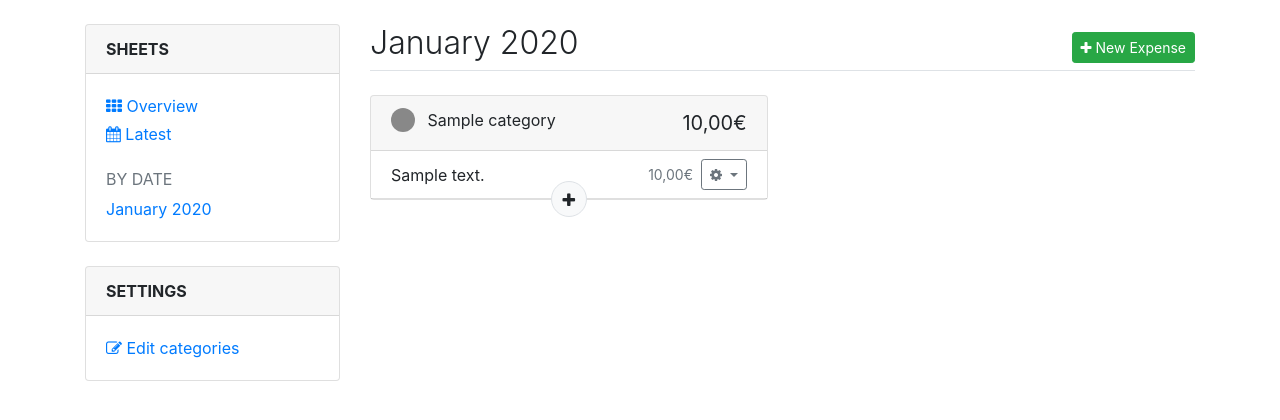
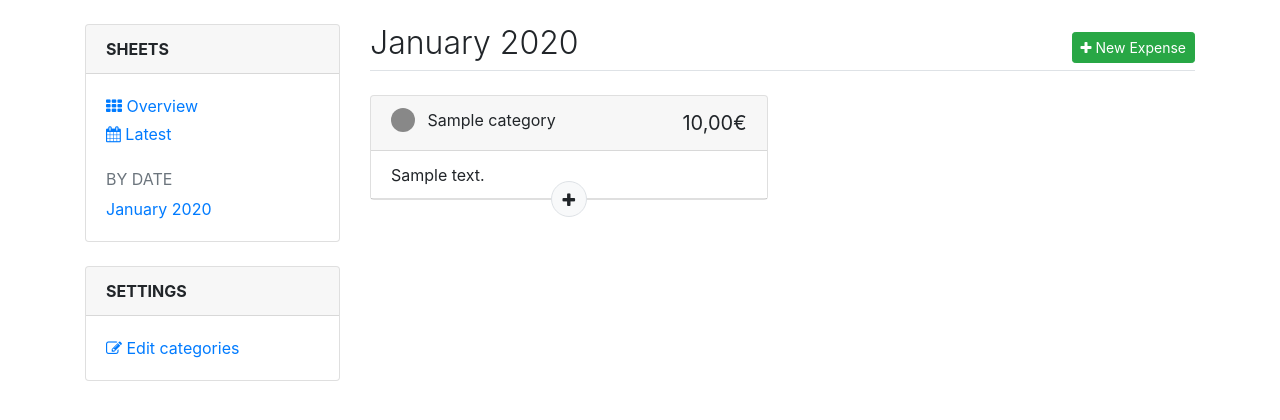
Before and after one commit to lebriton/ihatetobudget, a Django app: page /sheets/2020/1/ in a window 1280 px wide. Shown: the part 56-476 px from the top of the page. Run offline with Django 3.2, Linux system fonts and the light colour scheme; a user stored in the database is signed in; tables that the repository leaves empty hold one stand-in row (values such as "Sample post"); some libraries are stand-ins or nearby versions.

Commit message:
sheet: only show the expense's menu and amount when hovered

```diff
--- a/sheets/template/sheets/sheet.html
+++ b/sheets/template/sheets/sheet.html
@@ -31,12 +31,12 @@
           </div>
           <ul class="list-group list-group-flush">
             {% for expense in category.list %}
-              <li class="list-group-item d-flex justify-content-between align-items-center py-2">
+              <li class="list-group-item d-flex justify-content-between align-items-center py-2 v-parent v-parent-bg">
                 <span class="flex-fill text-truncate">{{ expense }}</span>
-                <small class="text-muted ml-3">{{ expense.amount|currency }}</small>
+                <small class="text-muted ml-3 v-child">{{ expense.amount|currency }}</small>
 
-                <div class="dropdown ml-2">
-                  <button class="btn btn-outline-secondary btn-sm dropdown-toggle" type="button" id="dropdownMenuButton{{ expense.pk }}" data-toggle="dropdown" aria-haspopup="true" aria-expanded="false">
+                <div class="dropdown ml-2 v-child">
+                  <button class="btn btn-secondary btn-sm dropdown-toggle" type="button" id="dropdownMenuButton{{ expense.pk }}" data-toggle="dropdown" aria-haspopup="true" aria-expanded="false">
                     <i class="fa fa-cog"></i>
                   </button>
                   <div class="dropdown-menu dropdown-menu-right py-1" aria-labelledby="dropdownMenuButton{{ expense.pk }}">
@@ -50,7 +50,7 @@
               </li>
             {% endfor %}
           </ul>
-          <a href="{% url 'sheets:expense-new' %}?category={{ category.grouper|urlencode }}" class="btn btn-light btn-circle border position-absolute" style="left: 50%; bottom: -1.125rem; transform: translateX(-1.125rem)"><i class="fa fa-plus fa-lg"></i></a>
+          <a href="{% url 'sheets:expense-new' %}?category={{ category.grouper|urlencode }}" class="btn btn-light btn-circle border position-absolute" style="left: 50%; bottom: -1.125rem; transform: translateX(-1.125rem); z-index: 100;"><i class="fa fa-plus fa-lg"></i></a>
         </div>
       </div>
     {% endfor %}
--- a/static/styles.css
+++ b/static/styles.css
@@ -13,3 +13,23 @@
   color: var(--danger);
   font-weight: bold;
 }
+
+
+/*
+ * Toggle visibility based on parent :hover state (or :active for touch screens)
+ */
+
+.v-child {
+  visibility: hidden;
+}
+
+.v-parent:active.v-parent-bg,
+.v-parent:hover.v-parent-bg {
+  background-color: var(--light);
+}
+
+.v-parent:active .v-child,
+.v-parent:hover .v-child,
+.v-child.show {
+  visibility: visible;
+}
```
